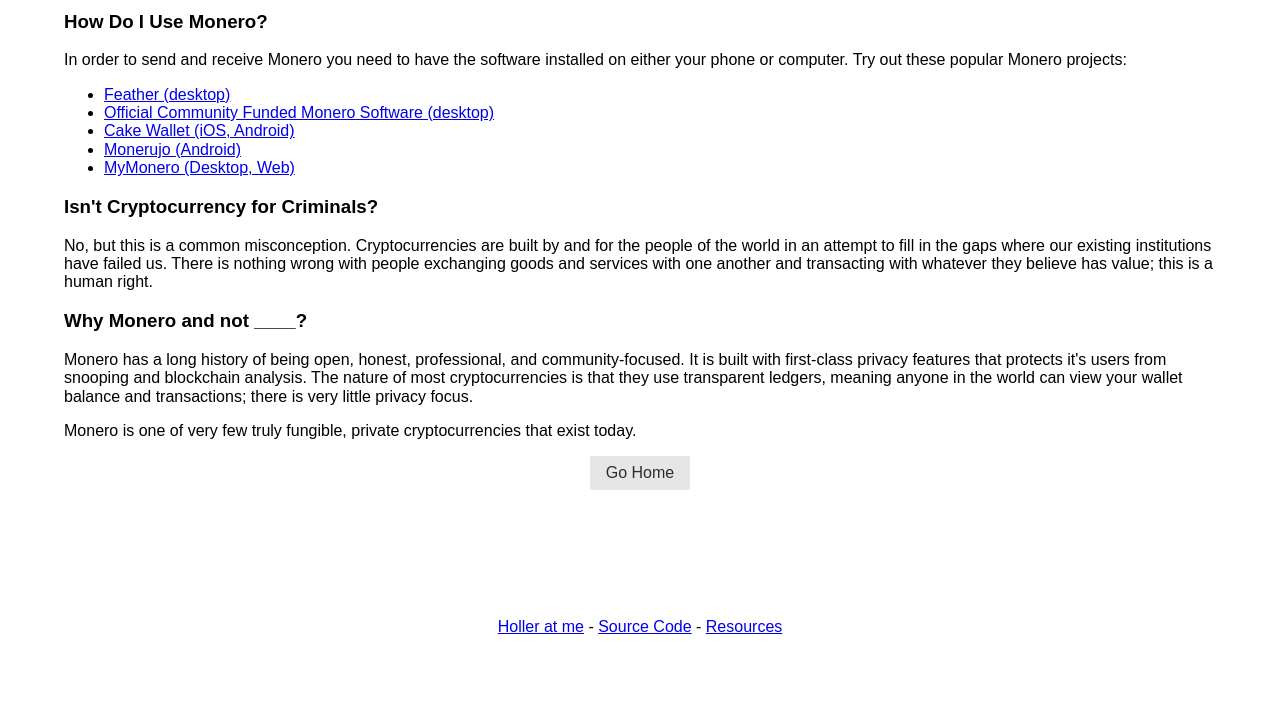
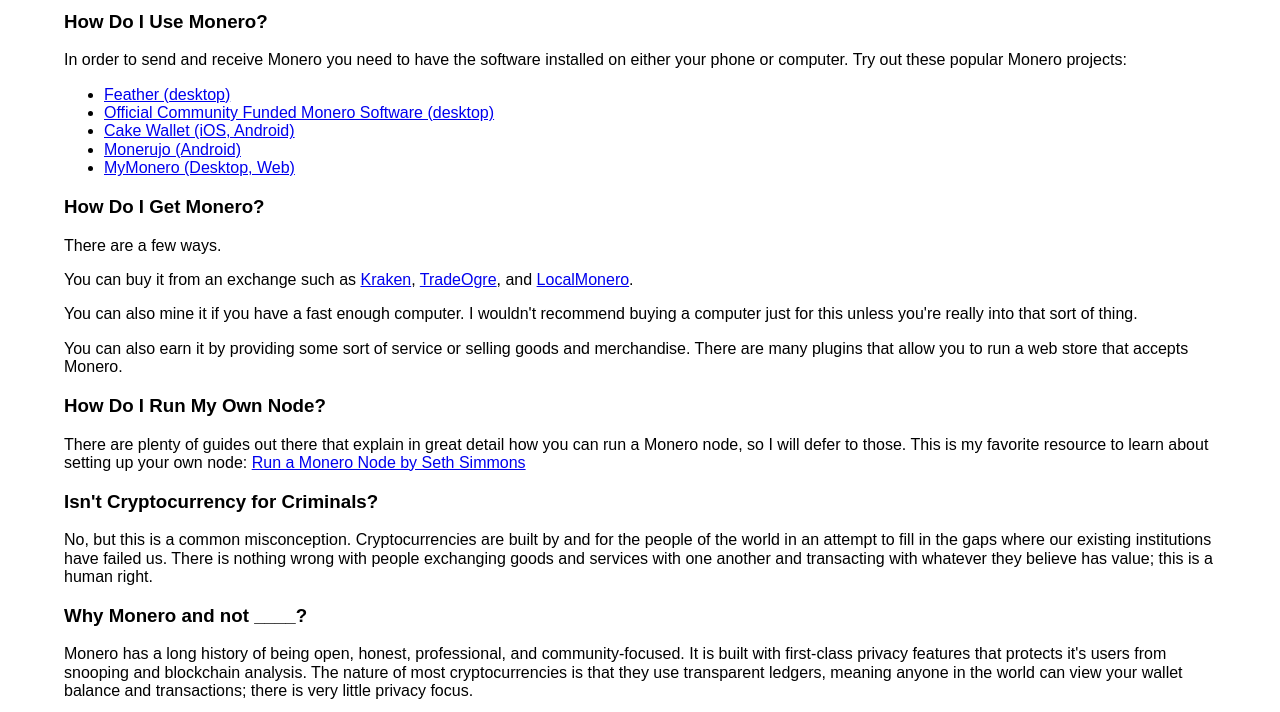
Before and after one commit to lalanza808/monero.fail, a Flask app: page /resources in a window 1280 px wide. Shown: the part 149-861 px from the top of the page. Before the commit the page ends 783 px from the top, so only its background shows below. Run offline with Flask 2, Linux system fonts and the light colour scheme.

Commit message:
adding some details around getting monero and running a node

```diff
--- a/xmrnodes/templates/resources.html
+++ b/xmrnodes/templates/resources.html
@@ -21,6 +21,24 @@
         <li><a href="https://www.monerujo.io/" target="_blank">Monerujo (Android)</a></li>
         <li><a href="https://mymonero.com/" target="_blank">MyMonero (Desktop, Web)</a></li>
       </ul>
+
+      <h3>How Do I Get Monero?</h3>
+      <p>
+        There are a few ways.
+      </p>
+      <p>You can buy it from an exchange such as <a href="https://kraken.com" target="_blank">Kraken</a>, <a href="https://tradeogre.com" target="_blank">TradeOgre</a>, and <a href="https://localmonero.co" target="_blank">LocalMonero</a>.
+      </p>
+      <p>
+        You can also mine it if you have a fast enough computer. I wouldn't recommend buying a computer just for this unless you're really into that sort of thing.
+      </p>
+      <p>
+        You can also earn it by providing some sort of service or selling goods and merchandise. There are many plugins that allow you to run a web store that accepts Monero.
+      </p>
+
+      <h3>How Do I Run My Own Node?</h3>
+      <p>
+        There are plenty of guides out there that explain in great detail how you can run a Monero node, so I will defer to those. This is my favorite resource to learn about setting up your own node: <a href="https://sethsimmons.me/guides/run-a-monero-node/" target="_blank">Run a Monero Node by Seth Simmons</a>
+      </p>
 
       <h3>Isn't Cryptocurrency for Criminals?</h3>
       <p>
```
